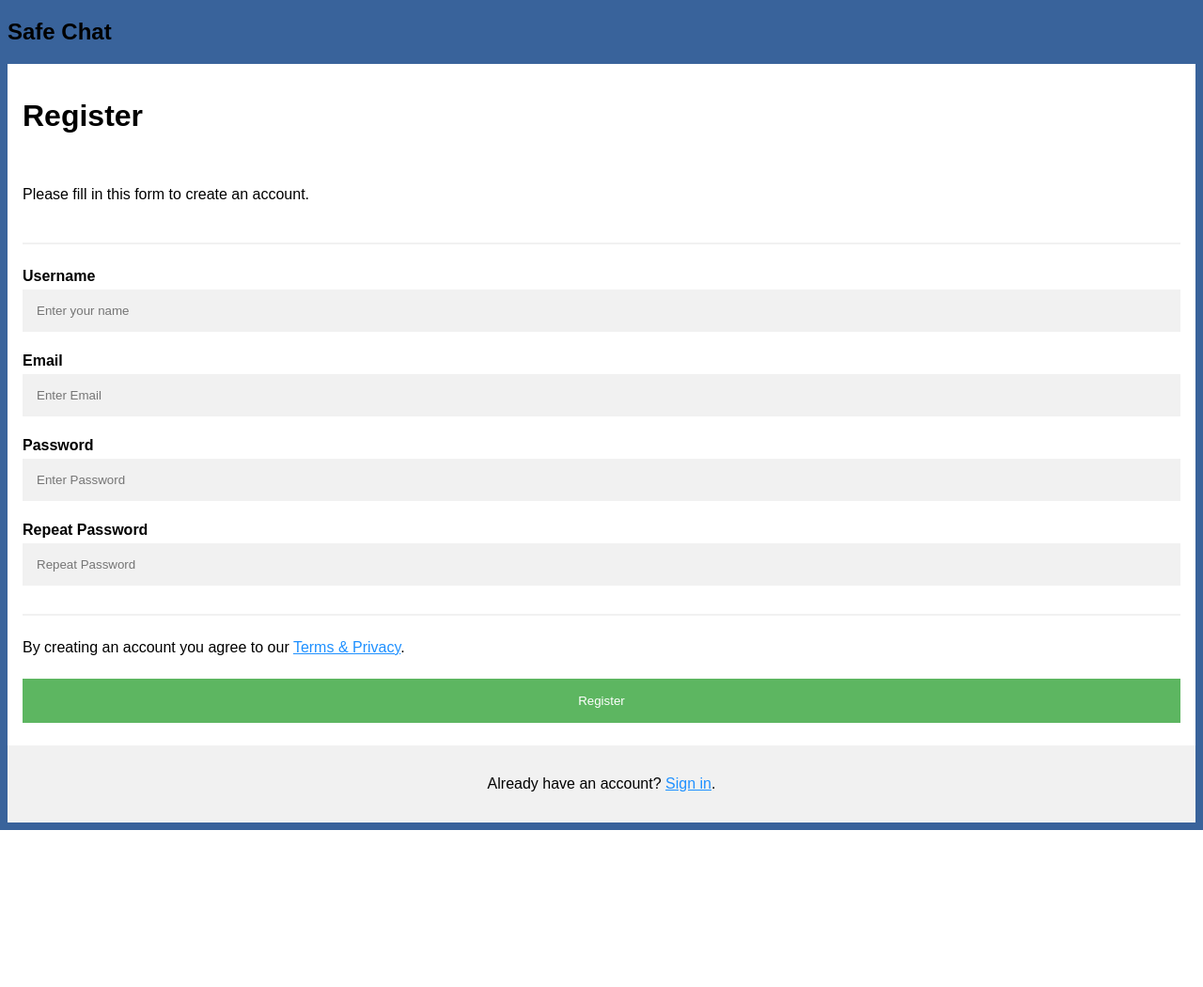
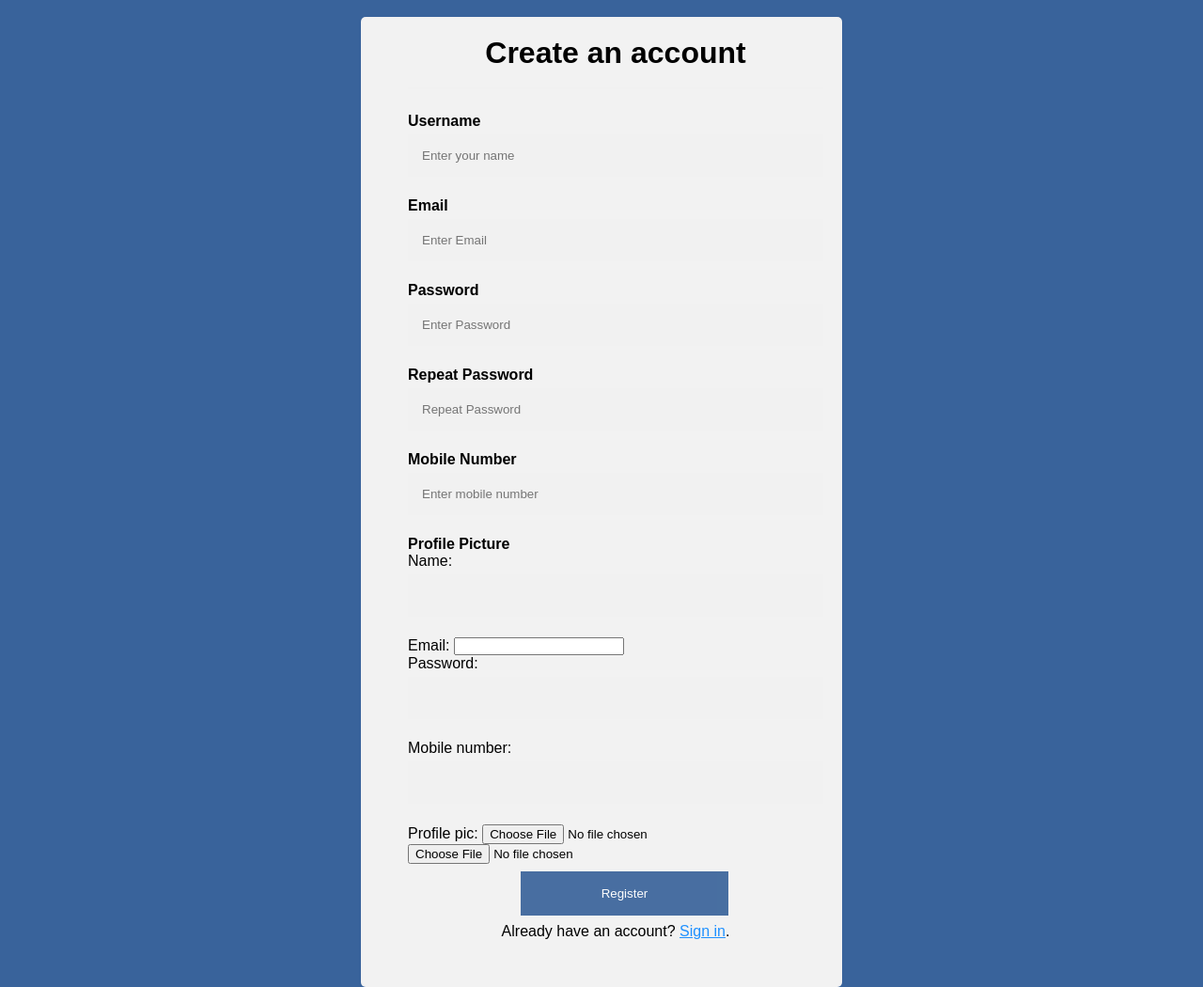
Before and after one commit to Cauverypraba/chatapp, a Django app: template template/register.html in a window 1280 px wide. Shown: the whole page at 94% size. Before the commit the page ends 883 px from the top, so only its background shows below. Run offline with Django 3.2, Linux system fonts and the light colour scheme; the template is opened without the code that fills it: values that come from a table or form of the project are taken from there, others are empty.

Commit message:
Modified models and started to upload images in database.

```diff
--- a/chatapp/settings.py
+++ b/chatapp/settings.py
@@ -138,7 +138,13 @@ USE_TZ = True
 # https://docs.djangoproject.com/en/3.0/howto/static-files/
 
 STATIC_URL = '/static/'
+MEDIA_URL = '/media/'
 
+MEDIA_ROOT = os.path.join(BASE_DIR, 'media')
+
+STATICFILES_DIRS = (
+    os.path.join(BASE_DIR, 'static'),
+)
 
 LOGGING = {
     'version': 1,
--- a/chatapp/urls.py
+++ b/chatapp/urls.py
@@ -16,8 +16,10 @@ Including another URLconf
 from django.contrib import admin
 from django.urls import path,include
 from real_chat import views
+from django.conf.urls.static import static
+from django.conf import settings
 
 urlpatterns = [
     path('admin/', admin.site.urls),
     path('',include('real_chat.urls', namespace = 'real_chat')),
-]
+] + static(settings.MEDIA_URL, document_root=settings.MEDIA_ROOT)
--- /dev/null
+++ b/real_chat/forms.py
@@ -0,0 +1,7 @@
+from django import forms
+from real_chat.models import chat  #models.py
+
+class chatForm(forms.ModelForm):
+    class Meta:
+        model = chat
+        fields = "__all__"
--- a/real_chat/models.py
+++ b/real_chat/models.py
@@ -6,8 +6,14 @@ from django.db import models
 
 class chat(models.Model):
     name = models.CharField(max_length=100)
-    email = models.EmailField(default=False)
-    password = models.CharField(max_length=200)
+    email = models.EmailField(max_length=200, null=True)
+    password = models.CharField(max_length=200, null=True)
+    mobile_number = models.CharField(max_length=20)
+    profile_pic = models.ImageField(upload_to ='images/')
+    created_date = models.DateTimeField(auto_now_add=True, null=True)
+
+    # class Meta:
+    #     db_table = "chat"
 
     # USERNAME_FIELD = 'email'
     # REQUIRED_FIELDS = ['username']
--- a/template/register.html
+++ b/template/register.html
@@ -89,6 +89,7 @@ a {
 </style>
 </head> -->
 
+{% load static %}
 <!DOCTYPE html>
 <html>
 <head>
@@ -101,12 +102,17 @@ body {
 
 * {
   box-sizing: border-box;
+  margin: 0;
+  padding: 0;
 }
 
-/* Add padding to containers */
 .container {
-  padding: 16px;
-  background-color: white;
+  position: relative;
+    border-radius: 5px;
+    background-color: #f2f2f2;
+    padding: 20px 20px 50px 50px;
+    width: 40%;
+    margin: 0 auto;
 }
 
 /* Full-width input fields */
@@ -132,13 +138,13 @@ hr {
 
 /* Set a style for the submit button */
 .registerbtn {
-  background-color: #4CAF50;
+  background-color: #043a81c9;
   color: white;
   padding: 16px 20px;
-  margin: 8px 0;
+  margin: 8px 120px;
   border: none;
   cursor: pointer;
-  width: 100%;
+  width: 50%;
   opacity: 0.9;
 }
 
@@ -161,16 +167,14 @@ a {
 
 <body>
 
-<header>
+<!-- <header>
   <h2>Safe Chat</h2>
-</header>
-
+</header> -->
+<br>
 <form action="/register" method="post">
   {% csrf_token %}
   <div class="container">
-    <h1>Register</h1>
-    <br>
-    <p>Please fill in this form to create an account.</p>
+    <h1 style="text-align:center">Create an account</h1>
     <br>
     <hr>
 
@@ -187,15 +191,24 @@ a {
 
     <label class="labelPart" for="psw-repeat"><b>Repeat Password</b></label>
     <input class="fieldPart" type="password" placeholder="Repeat Password" name="psw-repeat" id="psw-repeat" required>
-    <hr>
-    <p>By creating an account you agree to our <a href="#">Terms & Privacy</a>.</p>
-    <!-- <a href="/" class="registerbtn">Register</a> -->
+
+    <label class="labelPart" for="mob.no"><b>Mobile Number</b></label>
+    <input class="fieldPart" type="text" placeholder="Enter mobile number " name="mob.no" id="mob.no" required>
+
+    <label class="labelPart" for="profile-pic"><b>Profile Picture</b></label><br>
+    <form method = "POST" class="post-form" enctype="multipart/form-data">
+      {% csrf_token %}
+      {{ form.as_p }}
+      <input type="file" id="myFile" name="filename">
+      <!-- <input type="submit"> -->
+    </form><br>
     <button type="submit" class="registerbtn">Register</button>
+    <p style="text-align:center">Already have an account? <a href="/">Sign in</a>.</p>
   </div>
 
-  <div class="container signin">
+  <!-- <div class="container signin">
     <p>Already have an account? <a href="/">Sign in</a>.</p>
-  </div>
+  </div> -->
 </form>
 
 </body>
```
Also changed, not shown: real_chat/views.py (+16 -2 lines), real_chat/migrations/0003_auto_20210208_1032.py (added), real_chat/migrations/0004_auto_20210208_1743.py (added), real_chat/migrations/0005_auto_20210208_1749.py (added), real_chat/static/images/pic-1.jpg (added).
